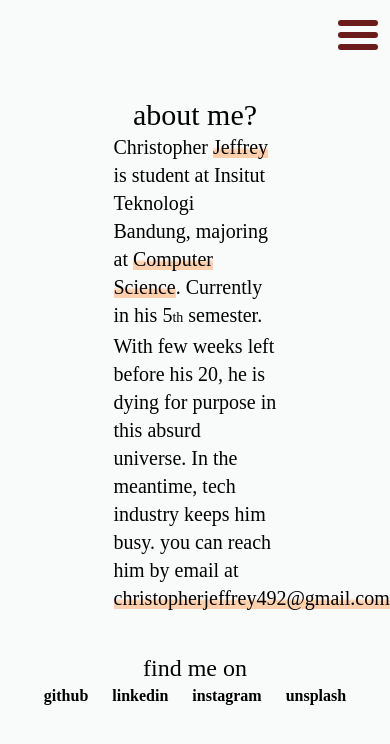
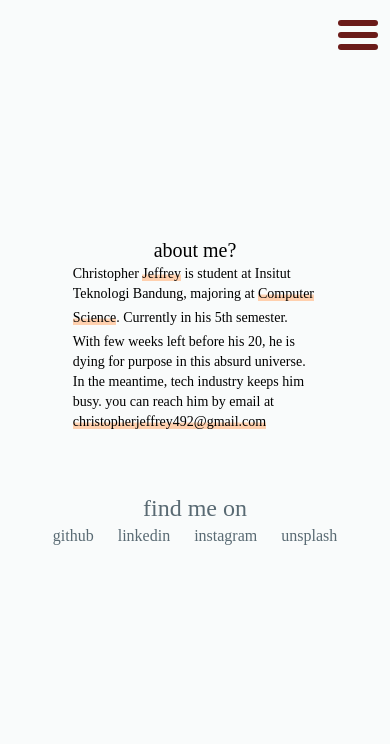
Before and after one commit to christojeffrey/main-christojeffrey, a Next.js app: page /about in a window 390 px wide. Shown: the top 744 px of the page. Built offline with nearby package versions, Linux system fonts and the light colour scheme.

Commit message:
ganti design about dikit, jadiin about page responsive

```diff
--- a/components/modifiedText/modifiedText.tsx
+++ b/components/modifiedText/modifiedText.tsx
@@ -26,7 +26,7 @@ export const TextClickCopy = ({ children }: { children: any }) => {
 
 export const SocialLink = ({ link, children }: { link: any; children: any }) => {
   return (
-    <span className=" m-3 hover:text-red font-bold text-md">
+    <span className=" m-3 hover:text-red font-thin">
       <a href={link}>{children}</a>
     </span>
   );
--- a/pages/about.tsx
+++ b/pages/about.tsx
@@ -10,14 +10,14 @@ const About = () => {
         {/* <Header /> */}
         <NavBar />
         <main className={`${styles.main} `}>
-          <div className="text-3xl">about me?</div>
-          <div className="text-xl w-1/2">
+          <div className="md:text-3xl text-xl">about me?</div>
+          <div className="md:text-xl text-sm w-3/4 md:w-1/2">
             Christopher <HighlightedText>Jeffrey</HighlightedText> is student at Insitut Teknologi Bandung, majoring at <HighlightedText>Computer Science</HighlightedText>. Currently in his 5<span className="text-sm leading-loose">th</span>{" "}
             semester. With few weeks left before his 20, he is dying for purpose in this absurd universe. In the meantime, tech industry keeps him busy. you can reach him by email at{" "}
             <TextClickCopy>christopherjeffrey492@gmail.com</TextClickCopy>
           </div>
           {/* other social media link */}
-          <div className="m-5 p-5">
+          <div className="m-10 p-5 text-grey-darker">
             <div className="text-2xl text-center">find me on</div>
             <SocialLink link="https://github.com/christojeffrey">github</SocialLink>
             <SocialLink link="https://www.linkedin.com/in/christojeffrey/">linkedin</SocialLink>
```
